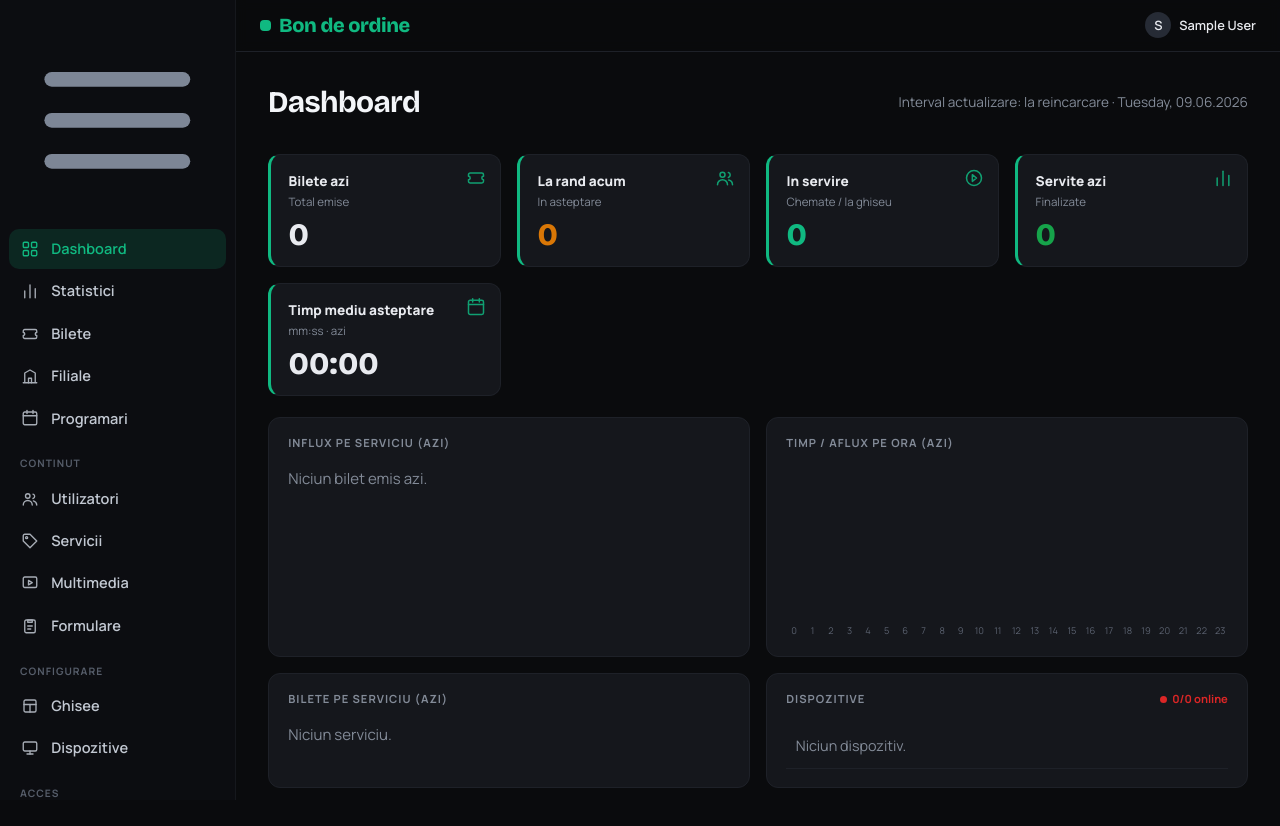
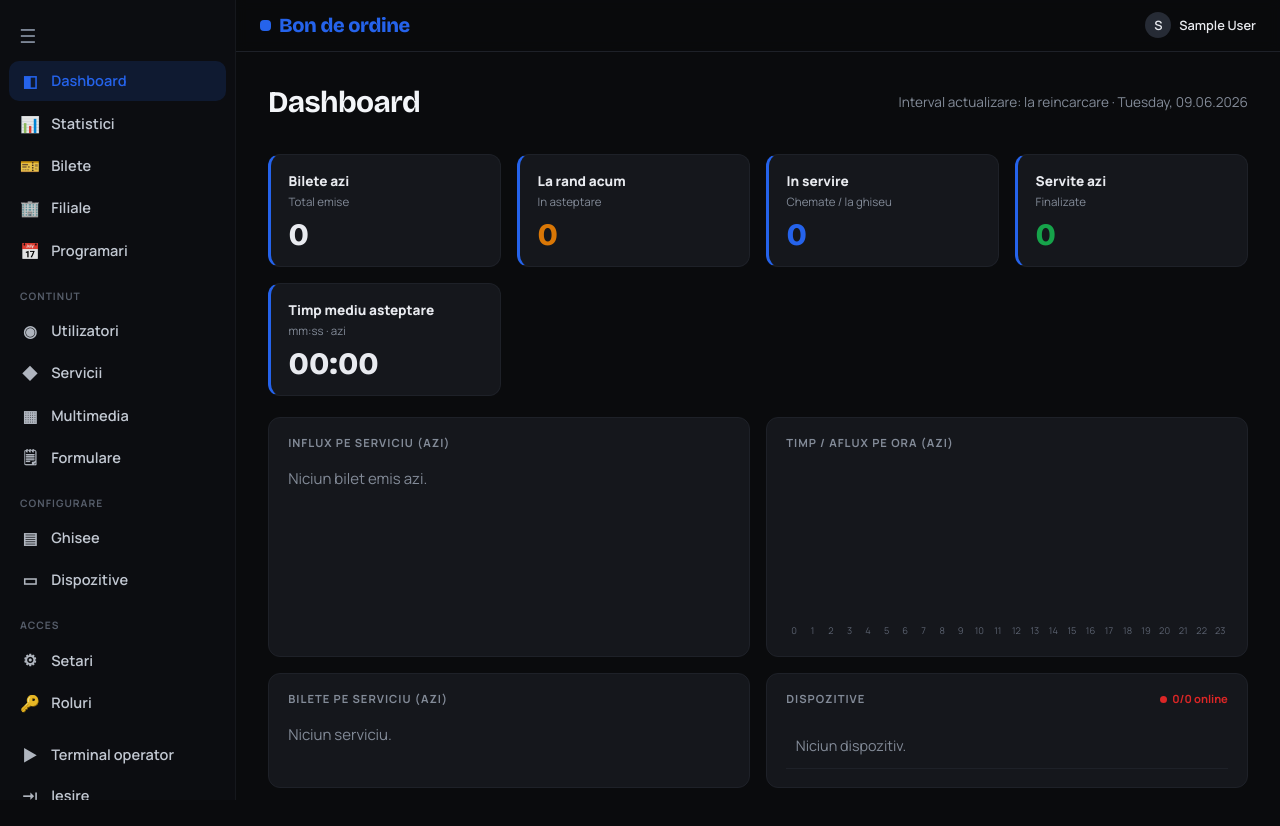
Before and after one commit to buzoianufamily/bon-de-ordine, a PHP site: page /admin in a window 1280 px wide. Run offline with PHP 8.4, Linux system fonts and the light colour scheme; the visitor is signed in with stand-in values (Sample User, id 1); data that the repository does not hold is empty; some libraries are stand-ins or nearby versions.

Commit message:
Fix iconuri uriase + accent albastru + iconite emoji + reset bonuri
- FIX: iconurile SVG fara dimensiuni "explodau" cand CSS-ul era in cache.
  Inlocuite cu iconite simple (emoji) langa fiecare nume, ca la inceput;
  nu mai pot creste niciodata. Cache-busting ?v=3 pe app.css.
- Accent inapoi pe ALBASTRU (#2563eb) peste tot (header, public, seed, export);
  migrare v4 care intoarce instalarile existente de la verde la albastru.
- Iconite emoji in sidebar (Dashboard, Statistici, ... Setari, Roluri),
  in taburi (detaliu filiala), in toolbar-ul de liste (cautare/grila/lista)
  si pe cardurile din portal. Scoase iconurile mari din carduri stat.
- Buton nou "Reset bonuri": anuleaza coada curenta si reincepe numerotarea
  de la 0 (optional pe filiala), cu confirmare. Istoricul ramane in statistici.

https://claude.ai/code/session_011bZYV6BkVSYAwhNYTodE7w

```diff
--- a/app/admin_routes.php
+++ b/app/admin_routes.php
@@ -65,7 +65,9 @@ function admin_dispatch(array $seg, string $method): void {
             if (ctype_digit((string)$a)) { admin_device_form((int)$a); return; }
             admin_devices_list(); return;
 
-        case 'tickets':  admin_tickets(); return;
+        case 'tickets':
+            if ($method === 'POST' && $a === 'reset') { admin_tickets_reset(); return; }
+            admin_tickets(); return;
 
         case 'appointments':
             if ($method === 'POST' && $a === null) { admin_appointment_create(); return; }
@@ -275,7 +277,23 @@ function admin_tickets(): void {
                  FROM tickets t JOIN services s ON s.id=t.service_id
                  LEFT JOIN counters c ON c.id=t.counter_id
                  WHERE DATE(t.issued_at)=? ORDER BY t.issued_at DESC LIMIT 500", [$date]);
-    view('admin/tickets', compact('rows','date'));
+    $branches = all('SELECT id,name FROM branches ORDER BY name');
+    view('admin/tickets', compact('rows','date','branches'));
+}
+
+/** Reset bonuri: anuleaza coada curenta si reincepe numerotarea de la inceput. */
+function admin_tickets_reset(): void {
+    csrf_check();
+    $branch = (int)($_POST['branch'] ?? 0);
+    if ($branch) {
+        q("UPDATE tickets SET status='cancelled', finished_at=NOW() WHERE status IN ('waiting','called','serving') AND branch_id=?", [$branch]);
+        q("DELETE FROM ticket_sequences WHERE seq_date=CURDATE() AND service_id IN (SELECT id FROM services WHERE branch_id=?)", [$branch]);
+    } else {
+        q("UPDATE tickets SET status='cancelled', finished_at=NOW() WHERE status IN ('waiting','called','serving')");
+        q("DELETE FROM ticket_sequences WHERE seq_date=CURDATE()");
+    }
+    flash('Bonurile au fost resetate. Numerotarea reincepe de la inceput.');
+    redirect('admin/tickets');
 }
 
 /* ----------------------- SETTINGS ----------------------- */
@@ -471,7 +489,7 @@ function admin_statistics(): void {
         $branchLabel = $branch
             ? ('Filiala: ' . ((string)(val('SELECT name FROM branches WHERE id=?', [$branch]) ?? $branch)))
             : 'Toate filialele';
-        $accent = (string) setting('accent_color', '#10b981');
+        $accent = (string) setting('accent_color', '#2563eb');
         $xl = build_stats_xlsx($brand, $branchLabel, $from, $to, $kpi, $per_day, $per_service, $per_hour, $per_counter, $accent);
         $xl->download('statistici_' . $from . '_' . $to . '.xlsx');
     }
--- a/app/core/helpers.php
+++ b/app/core/helpers.php
@@ -109,7 +109,7 @@ function run_migrations(): void {
     try {
         $cur = (int) (val("SELECT v FROM settings WHERE k='schema_version'") ?? 0);
     } catch (Throwable $e) { return; } // tabelele de baza nu exista inca (pre-instalare)
-    $target = 3;
+    $target = 4;
     if ($cur >= $target) return;
 
     $hasTable = fn(string $t) => (int) val(
@@ -145,6 +145,9 @@ function run_migrations(): void {
     if (!$hasCol('services','appt_slot_min'))  $ddl("ALTER TABLE services ADD COLUMN appt_slot_min INT NOT NULL DEFAULT 15");
     if (!$hasCol('services','appt_capacity'))  $ddl("ALTER TABLE services ADD COLUMN appt_capacity INT NOT NULL DEFAULT 1");
 
+    // v4: revino la accent albastru (verdele a fost doar temporar)
+    try { if (val("SELECT v FROM settings WHERE k='accent_color'") === '#10b981') set_setting('accent_color', '#2563eb'); } catch (Throwable $e) {}
+
     // marcheaza versiunea DOAR daca schema chiar e completa acum (altfel nu reincearca degeaba)
     try {
         if ($hasTable('forms') && $hasTable('appointments')
--- a/app/views/admin/_header.php
+++ b/app/views/admin/_header.php
@@ -1,53 +1,26 @@
 <?php
 /* $title, $active asteptate. Layout backoffice cu sidebar (aspect Moviik). */
 $u = current_user();
-$accent = setting('accent_color', '#10b981');
+$accent = setting('accent_color', '#2563eb');
 $brandName = setting('brand_name', 'Bon de ordine');
 $brandLogo = setting('brand_logo', '');
 
-/* iconuri SVG monocrome (stroke = currentColor) */
-function aicon(string $k): string {
-    $p = [
-        'dashboard'   => '<rect x="3" y="3" width="7" height="7" rx="1.5"/><rect x="14" y="3" width="7" height="7" rx="1.5"/><rect x="3" y="14" width="7" height="7" rx="1.5"/><rect x="14" y="14" width="7" height="7" rx="1.5"/>',
-        'statistics'  => '<line x1="5" y1="21" x2="5" y2="12"/><line x1="12" y1="21" x2="12" y2="4"/><line x1="19" y1="21" x2="19" y2="9"/>',
-        'tickets'     => '<path d="M3 8a2 2 0 0 1 2-2h14a2 2 0 0 1 2 2v2a2 2 0 0 0 0 4v2a2 2 0 0 1-2 2H5a2 2 0 0 1-2-2v-2a2 2 0 0 0 0-4z"/>',
-        'branches'    => '<path d="M3 21h18M5 21V8l7-4 7 4v13"/><path d="M10 21v-6h4v6"/>',
-        'appointments'=> '<rect x="3" y="4" width="18" height="17" rx="2"/><line x1="3" y1="9" x2="21" y2="9"/><line x1="8" y1="2" x2="8" y2="6"/><line x1="16" y1="2" x2="16" y2="6"/>',
-        'users'       => '<circle cx="9" cy="8" r="3"/><path d="M3 20a6 6 0 0 1 12 0"/><path d="M16 5.5a3 3 0 0 1 0 5.8M21 20a6 6 0 0 0-4.5-5.5"/>',
-        'services'    => '<path d="M3 12V5a2 2 0 0 1 2-2h7l9 9-9 9z"/><circle cx="7.5" cy="7.5" r="1.4"/>',
-        'media'       => '<rect x="3" y="4" width="18" height="14" rx="2"/><path d="M10 8.5l5 3-5 3z"/>',
-        'forms'       => '<rect x="5" y="4" width="14" height="17" rx="2"/><path d="M9 4h6v3H9z"/><line x1="9" y1="12" x2="15" y2="12"/><line x1="9" y1="16" x2="13" y2="16"/>',
-        'counters'    => '<rect x="4" y="4" width="16" height="16" rx="2"/><line x1="4" y1="10" x2="20" y2="10"/><line x1="12" y1="10" x2="12" y2="20"/>',
-        'devices'     => '<rect x="3" y="4" width="18" height="12" rx="2"/><line x1="8" y1="20" x2="16" y2="20"/><line x1="12" y1="16" x2="12" y2="20"/>',
-        'settings'    => '<circle cx="12" cy="12" r="3"/><path d="M12 2v3M12 19v3M4.2 4.2l2.1 2.1M17.7 17.7l2.1 2.1M2 12h3M19 12h3M4.2 19.8l2.1-2.1M17.7 6.3l2.1-2.1"/>',
-        'roles'       => '<path d="M12 3l8 3v6c0 5-3.5 8-8 9-4.5-1-8-4-8-9V6z"/>',
-        'terminal'    => '<circle cx="12" cy="12" r="9"/><path d="M10 8l5 4-5 4z"/>',
-        'logout'      => '<path d="M9 21H5a2 2 0 0 1-2-2V5a2 2 0 0 1 2-2h4"/><path d="M16 17l5-5-5-5"/><line x1="21" y1="12" x2="9" y2="12"/>',
-        'menu'        => '<line x1="4" y1="7" x2="20" y2="7"/><line x1="4" y1="12" x2="20" y2="12"/><line x1="4" y1="17" x2="20" y2="17"/>',
-        'search'      => '<circle cx="11" cy="11" r="7"/><line x1="21" y1="21" x2="16.5" y2="16.5"/>',
-        'grid'        => '<rect x="3" y="3" width="7" height="7" rx="1.5"/><rect x="14" y="3" width="7" height="7" rx="1.5"/><rect x="3" y="14" width="7" height="7" rx="1.5"/><rect x="14" y="14" width="7" height="7" rx="1.5"/>',
-        'list'        => '<line x1="8" y1="6" x2="21" y2="6"/><line x1="8" y1="12" x2="21" y2="12"/><line x1="8" y1="18" x2="21" y2="18"/><circle cx="3.6" cy="6" r="1"/><circle cx="3.6" cy="12" r="1"/><circle cx="3.6" cy="18" r="1"/>',
-    ];
-    $inner = $p[$k] ?? '';
-    return '<svg viewBox="0 0 24 24" fill="none" stroke="currentColor" stroke-width="1.8" stroke-linecap="round" stroke-linejoin="round">'.$inner.'</svg>';
-}
+/* grupuri de navigare cu iconite simple (emoji) langa nume — ca la inceput */
+$navGroups = [
+  ''           => [ ['', 'Dashboard', '◧'], ['statistics','Statistici','📊'], ['tickets','Bilete','🎫'], ['branches','Filiale','🏢'], ['appointments','Programari','📅'] ],
+  'Continut'   => [ ['users','Utilizatori','◉'], ['services','Servicii','◆'], ['media','Multimedia','▦'], ['forms','Formulare','🗒'] ],
+  'Configurare'=> [ ['counters','Ghisee','▤'], ['devices','Dispozitive','▭'] ],
+];
 
-/* bara cu cautare + comutator grila/lista (ca la Moviik) */
+/* bara cu cautare + comutator grila/lista (ca la Moviik), cu iconite text */
 function list_toolbar(string $placeholder = 'Cauta...'): string {
     return '<div class="listhead">'
-        . '<div class="search">'.aicon('search').'<input type="text" placeholder="'.e($placeholder).'" data-filter=".cardgrid"></div>'
+        . '<div class="search"><span class="si">🔍</span><input type="text" placeholder="'.e($placeholder).'" data-filter=".cardgrid"></div>'
         . '<div class="viewtoggle">'
-        .   '<a class="on" data-view="grid" title="Grila">'.aicon('grid').'</a>'
-        .   '<a data-view="list" title="Lista">'.aicon('list').'</a>'
+        .   '<a class="on" data-view="grid" title="Grila">▦</a>'
+        .   '<a data-view="list" title="Lista">☰</a>'
         . '</div></div>';
 }
-
-/* grupuri de navigare (aspect Moviik) */
-$navGroups = [
-  ''        => [ ['', 'Dashboard', 'dashboard'], ['statistics','Statistici','statistics'], ['tickets','Bilete','tickets'], ['branches','Filiale','branches'], ['appointments','Programari','appointments'] ],
-  'Continut' => [ ['users','Utilizatori','users'], ['services','Servicii','services'], ['media','Multimedia','media'], ['forms','Formulare','forms'] ],
-  'Configurare' => [ ['counters','Ghisee','counters'], ['devices','Dispozitive','devices'] ],
-];
 ?>
 <!doctype html><html lang="ro"><head>
 <meta charset="utf-8"><meta name="viewport" content="width=device-width,initial-scale=1">
@@ -55,30 +28,30 @@ $navGroups = [
 <meta name="csrf" content="<?= e(csrf_token()) ?>"><meta name="base" content="<?= e(base_url()) ?>">
 <link rel="preconnect" href="https://fonts.googleapis.com"><link rel="preconnect" href="https://fonts.gstatic.com" crossorigin>
 <link rel="stylesheet" href="https://fonts.googleapis.com/css2?family=Bricolage+Grotesque:wght@700;800&family=Manrope:wght@400;600;700;800&display=swap" media="print" onload="this.media='all'"><noscript><link rel="stylesheet" href="https://fonts.googleapis.com/css2?family=Bricolage+Grotesque:wght@700;800&family=Manrope:wght@400;600;700;800&display=swap"></noscript>
-<link rel="stylesheet" href="<?= e(asset('css/app.css')) ?>">
+<link rel="stylesheet" href="<?= e(asset('css/app.css')) ?>?v=3">
 <style>:root{--accent:<?= e($accent) ?>}</style>
 </head><body class="admin">
 <div class="shell">
   <nav class="side">
-    <div class="side-top"><?= aicon('menu') ?></div>
+    <div class="side-top">☰</div>
     <?php foreach ($navGroups as $grp => $items): ?>
       <?php if ($grp !== ''): ?><div class="grp"><?= e($grp) ?></div><?php endif; ?>
       <?php foreach ($items as $n): $is = ($active ?? '') === $n[0];
         if ($n[0] !== '' && !can($n[0])) continue; ?>
-        <a href="<?= e(url('admin/'.$n[0])) ?>" class="<?= $is?'active':'' ?>"><span class="ic"><?= aicon($n[2]) ?></span><?= e($n[1]) ?></a>
+        <a href="<?= e(url('admin/'.$n[0])) ?>" class="<?= $is?'active':'' ?>"><span class="ic"><?= $n[2] ?></span><?= e($n[1]) ?></a>
       <?php endforeach; ?>
     <?php endforeach; ?>
     <?php if (($u['role'] ?? '') === 'admin'): ?>
       <div class="grp">Acces</div>
-      <a href="<?= e(url('admin/settings')) ?>" class="<?= ($active??'')==='settings'?'active':'' ?>"><span class="ic"><?= aicon('settings') ?></span>Setari</a>
-      <a href="<?= e(url('admin/roles')) ?>" class="<?= ($active??'')==='roles'?'active':'' ?>"><span class="ic"><?= aicon('roles') ?></span>Roluri</a>
+      <a href="<?= e(url('admin/settings')) ?>" class="<?= ($active??'')==='settings'?'active':'' ?>"><span class="ic">⚙</span>Setari</a>
+      <a href="<?= e(url('admin/roles')) ?>" class="<?= ($active??'')==='roles'?'active':'' ?>"><span class="ic">🔑</span>Roluri</a>
     <?php elseif (can('settings')): ?>
       <div class="grp">Acces</div>
-      <a href="<?= e(url('admin/settings')) ?>" class="<?= ($active??'')==='settings'?'active':'' ?>"><span class="ic"><?= aicon('settings') ?></span>Setari</a>
+      <a href="<?= e(url('admin/settings')) ?>" class="<?= ($active??'')==='settings'?'active':'' ?>"><span class="ic">⚙</span>Setari</a>
     <?php endif; ?>
     <div class="side-foot">
-      <a href="<?= e(url('counter')) ?>"><span class="ic"><?= aicon('terminal') ?></span>Terminal operator</a>
-      <a href="<?= e(url('logout')) ?>"><span class="ic"><?= aicon('logout') ?></span>Iesire</a>
+      <a href="<?= e(url('counter')) ?>"><span class="ic">▶</span>Terminal operator</a>
+      <a href="<?= e(url('logout')) ?>"><span class="ic">⇥</span>Iesire</a>
     </div>
   </nav>
   <main class="main">
--- a/app/views/admin/branch_detail.php
+++ b/app/views/admin/branch_detail.php
@@ -1,5 +1,5 @@
 <?php $title=$branch['name']; $active='branches'; require __DIR__.'/_header.php';
-$tabs = ['services'=>['Servicii','services'],'counters'=>['Ghisee','counters'],'devices'=>['Dispozitive','devices']];
+$tabs = ['services'=>['Servicii','◆'],'counters'=>['Ghisee','▤'],'devices'=>['Dispozitive','▭']];
 $bid = (int)$branch['id'];
 $turl = fn($t)=>url('admin/branches/'.$bid.'?tab='.$t);
 $labels=['dispenser'=>'Dispenser','player'=>'Afisaj TV','widget_player'=>'Afisaj TV','digital_ticket'=>'Bilet digital','launcher'=>'Launcher'];
@@ -15,7 +15,7 @@ $badge=['dispenser'=>'D','player'=>'TV','widget_player'=>'TV','digital_ticket'=>
 
 <div class="tabs">
   <?php foreach($tabs as $k=>$t): $on=$tab===$k; ?>
-    <a href="<?= e($turl($k)) ?>" class="<?= $on?'on':'' ?>"><span class="ic"><?= aicon($t[1]) ?></span><?= e($t[0]) ?></a>
+    <a href="<?= e($turl($k)) ?>" class="<?= $on?'on':'' ?>"><span class="ic"><?= $t[1] ?></span><?= e($t[0]) ?></a>
   <?php endforeach; ?>
 </div>
 
--- a/app/views/admin/dashboard.php
+++ b/app/views/admin/dashboard.php
@@ -16,11 +16,11 @@ foreach ($per_service as $p) { $c=(int)$p['cnt']; if($c<=0) continue;
 </div>
 
 <div class="statcards">
-  <div class="statcard"><span class="ic"><?= aicon('tickets') ?></span><div class="t">Bilete azi</div><div class="s">Total emise</div><div class="v"><?= $stats['today'] ?></div></div>
-  <div class="statcard"><span class="ic"><?= aicon('users') ?></span><div class="t">La rand acum</div><div class="s">In asteptare</div><div class="v" style="color:var(--warn)"><?= $stats['waiting'] ?></div></div>
-  <div class="statcard"><span class="ic"><?= aicon('terminal') ?></span><div class="t">In servire</div><div class="s">Chemate / la ghiseu</div><div class="v" style="color:var(--accent)"><?= $stats['serving'] ?></div></div>
-  <div class="statcard"><span class="ic"><?= aicon('statistics') ?></span><div class="t">Servite azi</div><div class="s">Finalizate</div><div class="v" style="color:var(--ok)"><?= $stats['served'] ?></div></div>
-  <div class="statcard"><span class="ic"><?= aicon('appointments') ?></span><div class="t">Timp mediu asteptare</div><div class="s">mm:ss · azi</div><div class="v"><?= mmss($stats['avg_wait']) ?></div></div>
+  <div class="statcard"><div class="t">Bilete azi</div><div class="s">Total emise</div><div class="v"><?= $stats['today'] ?></div></div>
+  <div class="statcard"><div class="t">La rand acum</div><div class="s">In asteptare</div><div class="v" style="color:var(--warn)"><?= $stats['waiting'] ?></div></div>
+  <div class="statcard"><div class="t">In servire</div><div class="s">Chemate / la ghiseu</div><div class="v" style="color:var(--accent)"><?= $stats['serving'] ?></div></div>
+  <div class="statcard"><div class="t">Servite azi</div><div class="s">Finalizate</div><div class="v" style="color:var(--ok)"><?= $stats['served'] ?></div></div>
+  <div class="statcard"><div class="t">Timp mediu asteptare</div><div class="s">mm:ss · azi</div><div class="v"><?= mmss($stats['avg_wait']) ?></div></div>
 </div>
 
 <div class="panel-grid">
--- a/app/views/public/_head.php
+++ b/app/views/public/_head.php
@@ -1,4 +1,4 @@
-<?php /* $title asteptat */ $accent = setting('accent_color', '#10b981'); ?>
+<?php /* $title asteptat */ $accent = setting('accent_color', '#2563eb'); ?>
 <!doctype html><html lang="ro"><head>
 <meta charset="utf-8"><meta name="viewport" content="width=device-width,initial-scale=1,maximum-scale=1,user-scalable=no">
 <title><?= e($title ?? 'Bon de ordine') ?></title>
--- a/assets/css/app.css
+++ b/assets/css/app.css
@@ -47,8 +47,7 @@ th{font-size:.72rem;text-transform:uppercase;letter-spacing:.05em;color:var(--mu
 .side .side-top{display:flex;align-items:center;gap:.6rem;padding:.95rem .65rem .6rem;color:#7d8696;font-size:1.2rem}
 .side .grp{font-size:.64rem;text-transform:uppercase;letter-spacing:.1em;color:#565d6a;margin:1.05rem .7rem .35rem;font-weight:700}
 .side a{display:flex;align-items:center;gap:.7rem;color:#c2c8d2;padding:.58rem .7rem;border-radius:10px;font-weight:600;font-size:.91rem;margin:1px 0;transition:.12s}
-.side a .ic{width:20px;height:20px;display:inline-flex;align-items:center;justify-content:center;opacity:.85;flex:0 0 auto}
-.side a .ic svg{width:18px;height:18px}
+.side a .ic{width:20px;display:inline-flex;align-items:center;justify-content:center;opacity:.9;flex:0 0 auto;font-size:1rem;line-height:1}
 .side a:hover{background:#15171c;color:#fff}
 .side a.active{background:color-mix(in srgb,var(--accent) 15%,transparent);color:var(--accent)}
 .side a.active .ic{opacity:1}
@@ -92,8 +91,7 @@ th{font-size:.72rem;text-transform:uppercase;letter-spacing:.05em;color:var(--mu
 .tile{display:flex;flex-direction:column;min-height:185px;padding:1.5rem;border-radius:var(--radius);border:1px solid var(--line);background:#fff;box-shadow:var(--shadow);transition:.15s}
 .tile:hover{transform:translateY(-2px);border-color:color-mix(in srgb,var(--accent) 40%,var(--line))}
 .tile h3{margin:.2rem 0}
-.tile .tileic{width:46px;height:46px;border-radius:12px;background:color-mix(in srgb,var(--accent) 12%,transparent);color:var(--accent);display:inline-flex;align-items:center;justify-content:center;margin-bottom:.8rem}
-.tile .tileic svg{width:24px;height:24px}
+.tile .tileic{width:46px;height:46px;border-radius:12px;background:color-mix(in srgb,var(--accent) 12%,transparent);display:inline-flex;align-items:center;justify-content:center;margin-bottom:.8rem;font-size:22px;line-height:1}
 .tile .access{color:var(--accent);font-weight:700;margin-top:.6rem}
 
 /* ====== Dispenser (kiosk) ====== */
@@ -167,7 +165,7 @@ body.admin input[type=color]{padding:2px;height:38px}
 body.admin .card{background:var(--surface);border-color:var(--line);box-shadow:0 1px 2px rgba(0,0,0,.35),0 10px 28px rgba(0,0,0,.28)}
 body.admin .btn{background:#1b1e25;color:#e8eaef;border-color:#2a2f3a}
 body.admin .btn:hover{border-color:#3a4151}
-body.admin .btn-primary{background:var(--accent);color:#04130d;border-color:var(--accent);border-radius:999px;font-weight:800;box-shadow:0 6px 18px color-mix(in srgb,var(--accent) 30%,transparent)}
+body.admin .btn-primary{background:var(--accent);color:#fff;border-color:var(--accent);border-radius:999px;font-weight:800;box-shadow:0 6px 18px color-mix(in srgb,var(--accent) 30%,transparent)}
 body.admin .btn-primary:hover{filter:brightness(1.08)}
 body.admin .btn-danger{background:var(--danger);color:#fff;border-color:var(--danger)}
 body.admin .btn-ghost{background:transparent;border-color:transparent;color:#c2c8d2}
@@ -188,11 +186,10 @@ body.admin .card-foot a{font-weight:700}
 /* grila de carduri (liste) ca la Moviik */
 .listhead{display:flex;align-items:center;gap:.8rem;margin-bottom:1.1rem;flex-wrap:wrap}
 .listhead .search{position:relative;flex:1;max-width:430px;min-width:200px}
-.listhead .search input{padding-left:2.2rem}
-.listhead .search svg{position:absolute;left:.75rem;top:50%;transform:translateY(-50%);width:16px;height:16px;color:var(--muted);pointer-events:none}
+.listhead .search input{padding-left:2.3rem}
+.listhead .search .si{position:absolute;left:.7rem;top:50%;transform:translateY(-50%);font-size:.95rem;opacity:.7;pointer-events:none}
 .viewtoggle{display:inline-flex;gap:.25rem;margin-left:auto}
-.viewtoggle a{padding:.5rem;border:1px solid var(--line);border-radius:9px;color:var(--muted);display:inline-flex;cursor:pointer}
-.viewtoggle a svg{width:18px;height:18px}
+.viewtoggle a{padding:.35rem .6rem;border:1px solid var(--line);border-radius:9px;color:var(--muted);display:inline-flex;cursor:pointer;font-size:1rem;line-height:1}
 .viewtoggle a.on{color:var(--accent);border-color:color-mix(in srgb,var(--accent) 45%,var(--line))}
 .cardgrid{display:grid;grid-template-columns:repeat(auto-fill,minmax(295px,1fr));gap:1rem}
 .cardgrid.aslist{grid-template-columns:1fr}
@@ -210,7 +207,7 @@ body.admin .card-foot a{font-weight:700}
 .empty{grid-column:1/-1;text-align:center;color:var(--muted);padding:2.6rem;border:1px dashed var(--line);border-radius:12px}
 .tabs{display:flex;gap:.2rem;border-bottom:1px solid var(--line);margin-bottom:1.3rem;flex-wrap:wrap}
 .tabs a{display:inline-flex;align-items:center;gap:.5rem;padding:.7rem 1.05rem;font-weight:700;color:var(--muted);border-bottom:2px solid transparent;margin-bottom:-1px;font-size:.92rem}
-.tabs a .ic{display:inline-flex}.tabs a .ic svg{width:17px;height:17px}
+.tabs a .ic{display:inline-flex;font-size:.95rem;line-height:1}
 .tabs a:hover{color:var(--ink)}
 .tabs a.on{color:var(--accent);border-bottom-color:var(--accent)}
 .crumb{font-size:.84rem;color:var(--muted);margin-bottom:.2rem}
--- a/database/seed.sql
+++ b/database/seed.sql
@@ -29,7 +29,7 @@ INSERT INTO devices (branch_id, type, name, connection_key, all_services, printe
 INSERT INTO settings (k, v) VALUES
 ('brand_name',          'Compania Mea'),
 ('brand_logo',          ''),
-('accent_color',        '#10b981'),
+('accent_color',        '#2563eb'),
 ('language',            'ro'),
 ('display_voice',       'ro-RO'),
 ('display_say_number',  '1'),
```
Also changed, not shown: app/views/admin/tickets.php (+8 -1 lines), app/views/public/portal.php (+4 -4 lines).
